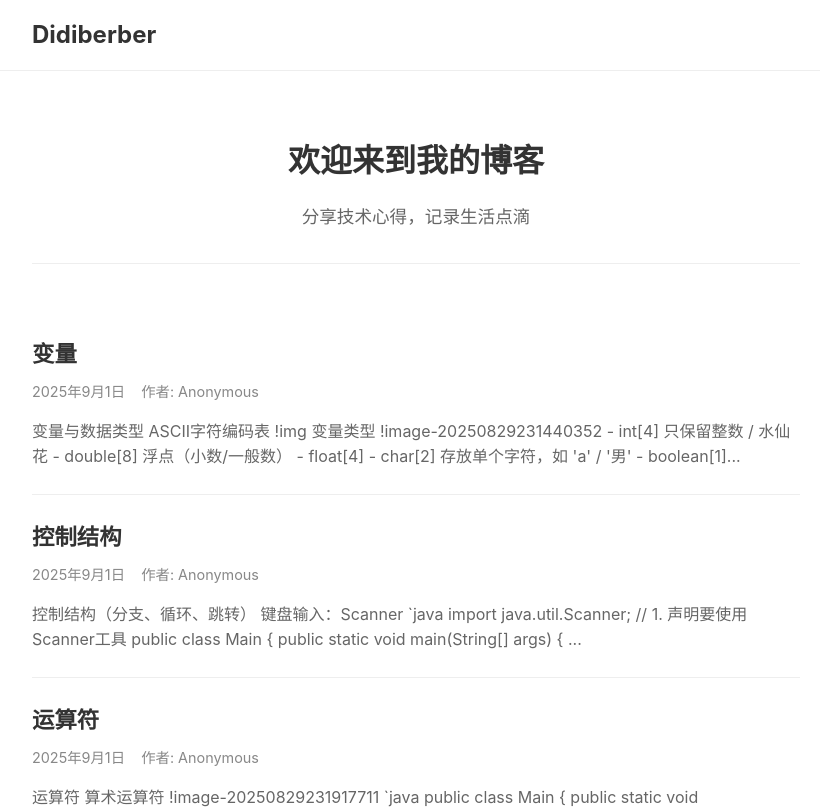
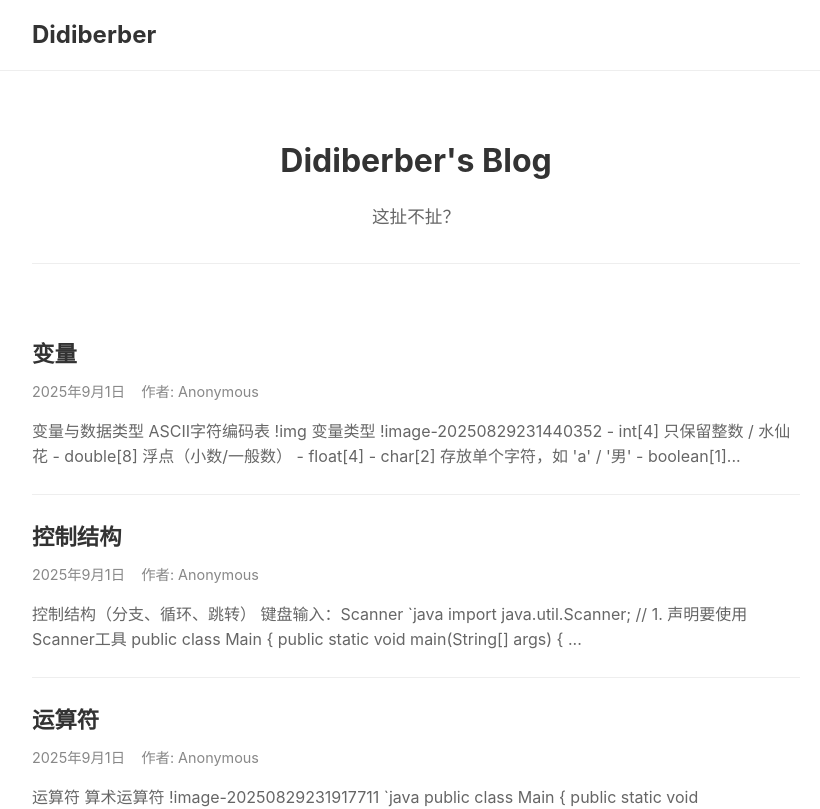
Before and after one commit to didiberber3/blog, a Vue app: page / in a window 1280 px wide. Shown: the top 809 px of the page, without its empty margins (224-1044 px from the left). Built offline with nearby package versions, Linux system fonts and the light colour scheme.

Commit message:
更新 Home 组件

```diff
--- a/src/components/Home.vue
+++ b/src/components/Home.vue
@@ -1,8 +1,8 @@
 <template>
   <div class="home">
     <div class="intro">
-      <h2>欢迎来到我的博客</h2>
-      <p>分享技术心得，记录生活点滴</p>
+      <h2>Didiberber's Blog</h2>
+      <p>这扯不扯？</p>
     </div>
 
     <div class="articles-list">
```
